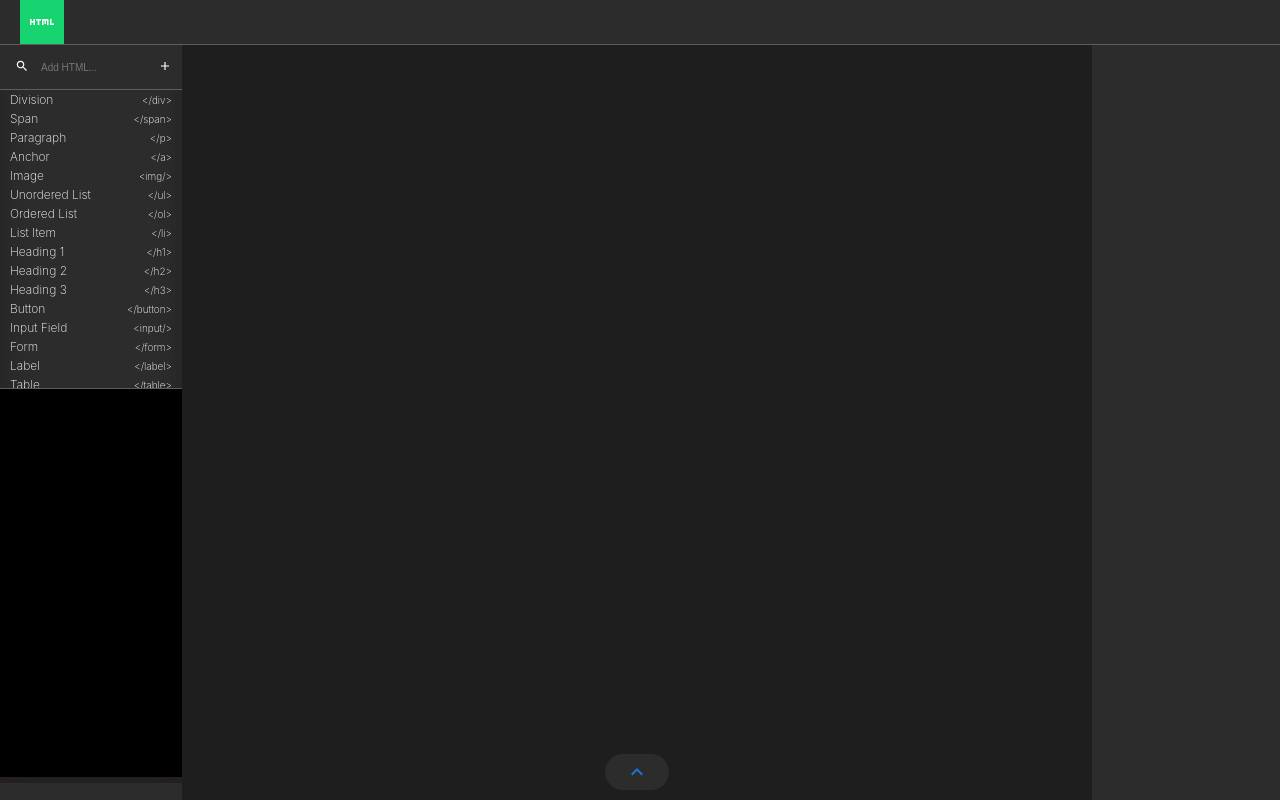
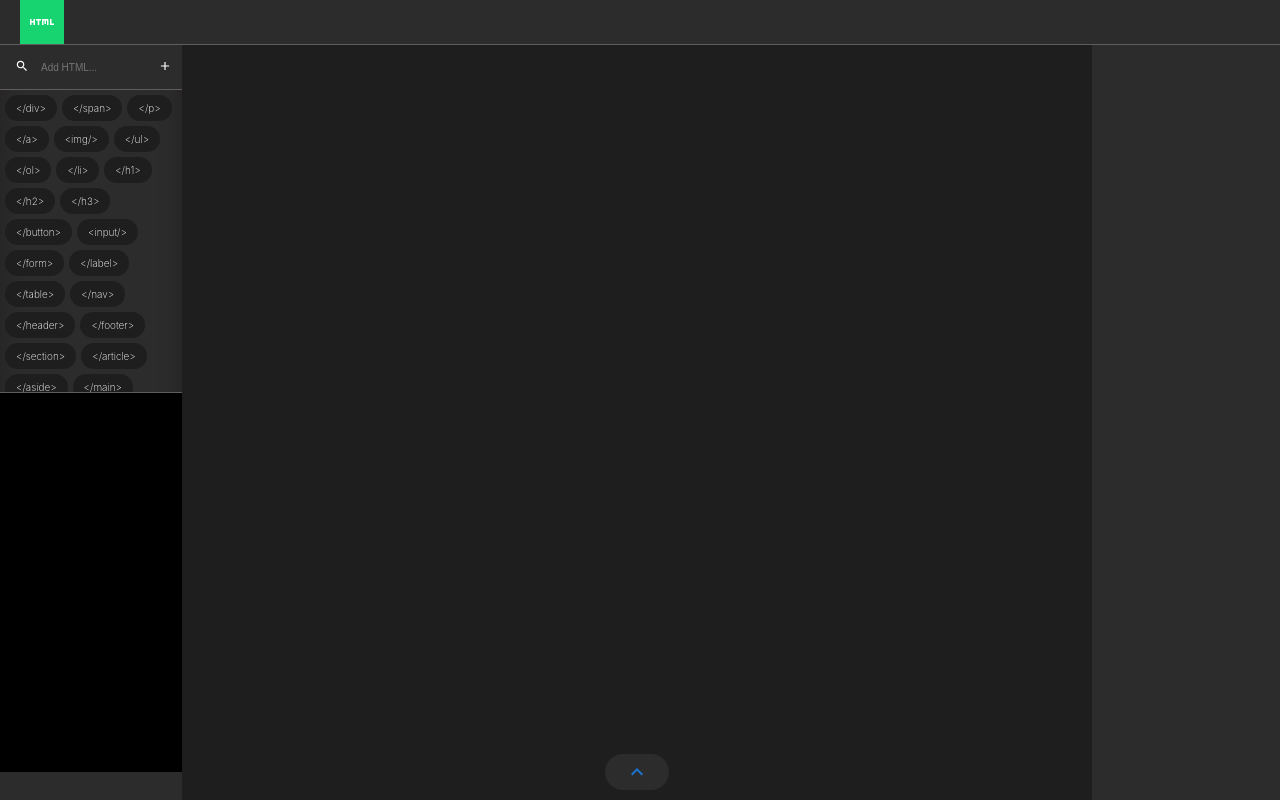
Before and after one commit to code735/Pagebuilder, a React (Create React App) app in the folder frontend/: page / in a window 1280 px wide. Built offline with nearby package versions, Linux system fonts and the light colour scheme.

Commit message:
suggestion container

```diff
--- a/frontend/src/Components/Leftsidebar/LeftSidebar.scss
+++ b/frontend/src/Components/Leftsidebar/LeftSidebar.scss
@@ -2,15 +2,15 @@
   & { background: #2c2c2c; height: calc(100vh - 45px); width: 20vw; color: #fff; padding: 0 0 10px 0; box-sizing: border-box; }
 
   .left-sidebar-container {
-    & { height: 93%; box-shadow: inset 0 -20px 20px 0px #242020; }
+    & { height: 91%; box-shadow: inset 0 -20px 20px 0px #242020; }
     .suggestions-container {
-      & { height: 43%; overflow-y: scroll; border-bottom: 1px solid #625d5d; }
+      & { height: 43%; display: flex; overflow-y: scroll; border-bottom: 1px solid #625d5d; flex-wrap: wrap; gap: 5px; padding: 5px; }
       &::-webkit-scrollbar { width: 10px; display: none; }
       &::-webkit-scrollbar-track { background: transparent; }
       &::-webkit-scrollbar-thumb { background: #707070; border-radius: 10px; margin: 10px; padding: 10px; cursor: pointer; }
       .html-element:hover { border: 1px solid #0c8ce9; border-top: 1px solid #0c8ce9; }
       .html-element {
-        & { padding: 2px 10px; font-size: 12px; text-transform: capitalize; font-weight: 200; display: flex; align-items: center; justify-content: space-between; }
+        & { padding: 2px 10px; font-size: 12px; text-transform: capitalize; font-weight: 200; height: 20px; display: flex; background: #1e1e1e; border-radius: 15px; align-items: center; justify-content: space-between; border: 1px solid transparent; }
         span.tag { font-size: 10px; text-transform: lowercase; }
       }
     }
--- a/frontend/src/Components/Leftsidebar/Leftsidebar.tsx
+++ b/frontend/src/Components/Leftsidebar/Leftsidebar.tsx
@@ -60,12 +60,19 @@ export default function Leftsidebar() {
   }, [htmlElementRedux])
 
   useEffect(() => {
-    const filteredSuggestions = htmlElementsList.filter(element =>
-      element.tagName.toLowerCase().startsWith(inputValue.toLowerCase())
-    );
-    setSuggestions(filteredSuggestions);
+    const filteredSuggestions = htmlElementsList.map((element) => {
+      if ( element.tagName.toLowerCase().startsWith(inputValue.toLowerCase()) ) {
+        return element.tagName;
+      }
+    });
+
+    let topSuggestions = htmlElementsList?.filter( element => filteredSuggestions.includes(element.tagName) )
+    let removedSuggestions = htmlElementsList?.filter( element => !filteredSuggestions.includes(element.tagName) )
+
+    setSuggestions([...topSuggestions,...removedSuggestions]);
   }, [inputValue]);
 
+  console.log("suggestions",suggestions)
 
   // Functions
 
@@ -158,7 +165,7 @@ export default function Leftsidebar() {
                     style={{ cursor: "pointer" }}
                     onClick={() => setInputValue(el.tagName)}
                   >
-                    {el?.fullName} <span className='tag'>{el?.tag}</span>
+                    <span className='tag'>{el?.tag}</span>
                   </div>
                 ))
               }
```
